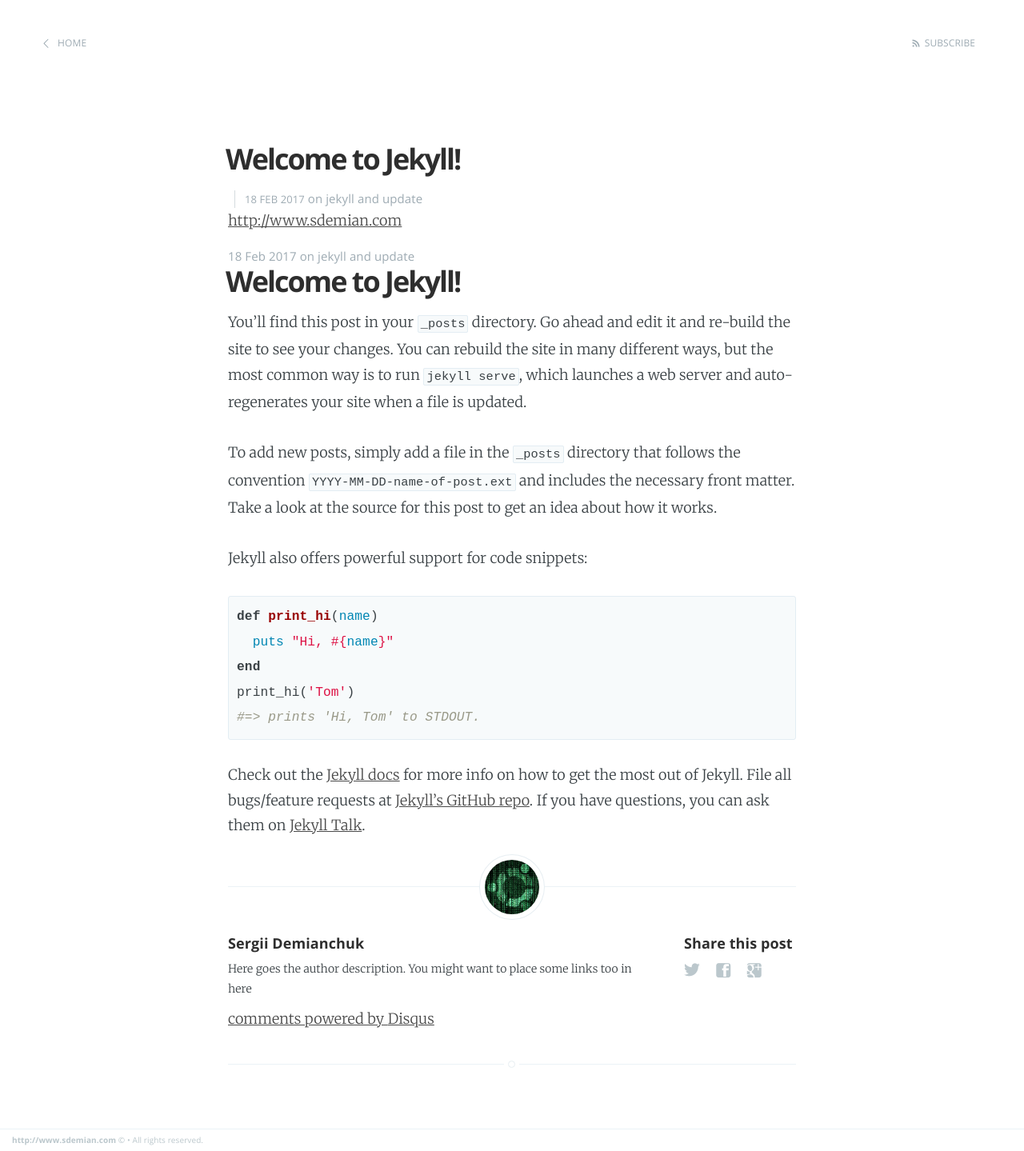
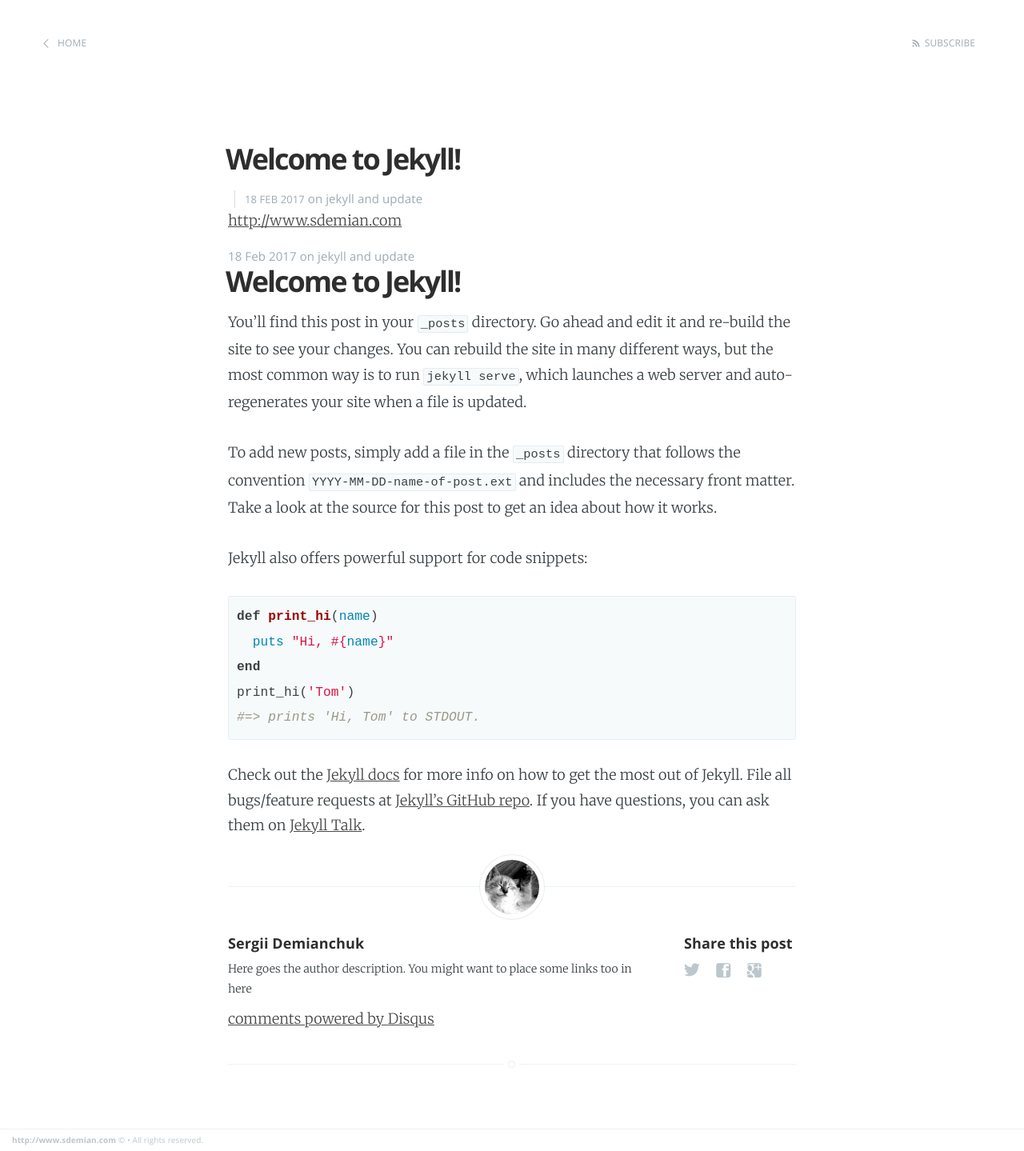
Before and after one commit to ndemianc/sdemian, a Jekyll site: the page built from _posts/2017-02-18-welcome-to-jekyll.markdown, in a window 1280 px wide. Shown: the whole page at 80% size. Built offline with Jekyll 4.4.1, drawn with Linux system fonts in a browser that asks for light colours; comment, search, counter and statistics services are not loaded.

Commit message:
Fix references #3

```diff
--- a/_layouts/post.html
+++ b/_layouts/post.html
@@ -64,7 +64,7 @@
             <!-- If we want to display author's name and bio -->
             {% if site.author %}
                 <figure class="author-image">
-                    <a class="img" href="{{ site.baseurl }}" style="background-image: url(/assets/images/profile_image.png)">
+                    <a class="img" href="{{ site.baseurl }}" style="background-image: url({{ site.github.url }}/assets/images/profile.png)">
                     <span class="hidden">{{site.author}}'s Picture</span></a>
                 </figure>
                 <section class="author">
```
